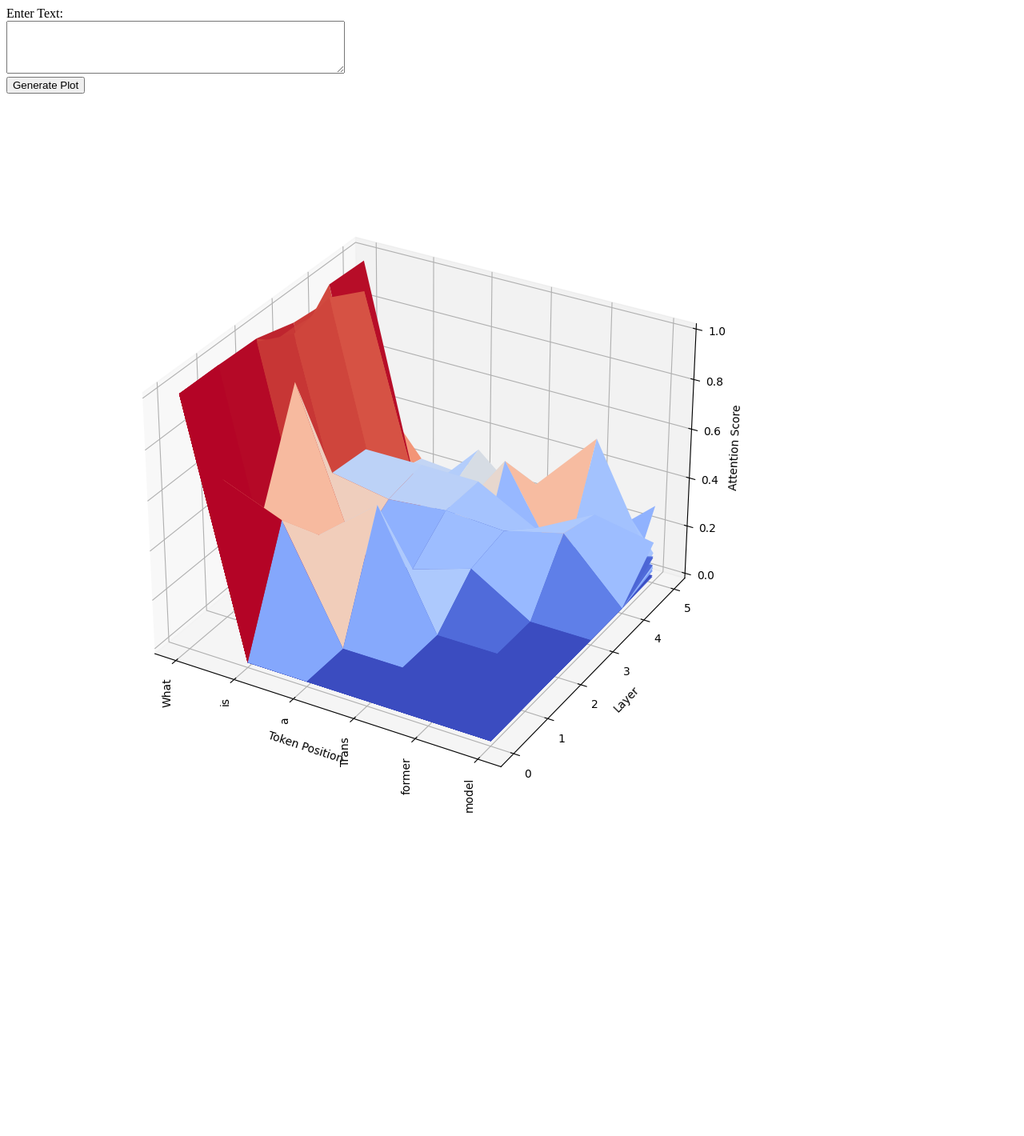
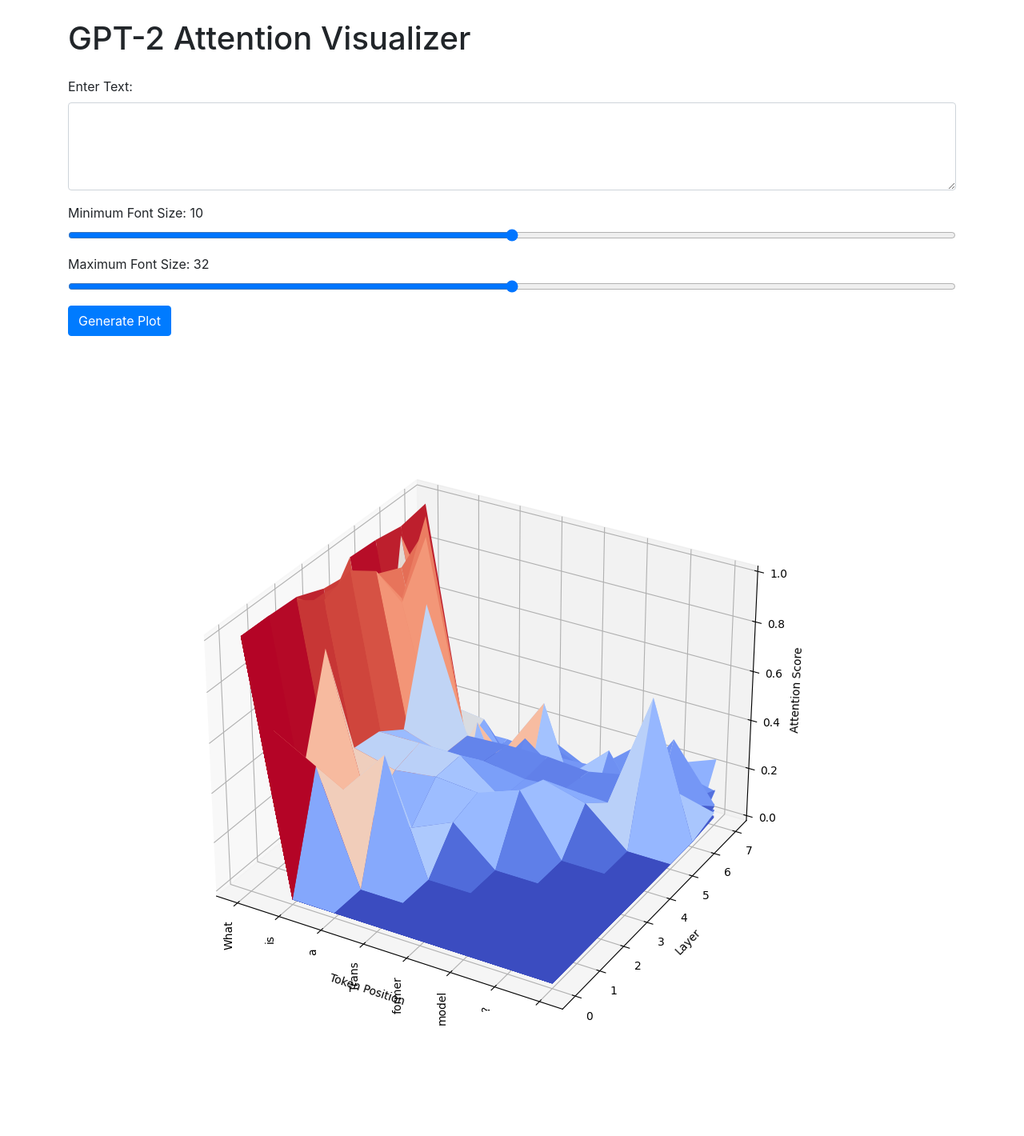
Before and after one commit to yU-kiki/attention_visualization, a Flask app: page / in a window 1280 px wide. Shown: the whole page at 80% size. Before the commit the page ends 1016 px from the top, so only its background shows below. Run offline with Flask 3, Linux system fonts and the light colour scheme; some libraries are stand-ins or nearby versions.

Commit message:
表示をリッチにする

```diff
--- a/app.py
+++ b/app.py
@@ -52,7 +52,7 @@
 
     generation_model = GPT2LMHeadModel.from_pretrained('gpt2')
     generated_output = generation_model.generate(
-        inputs, max_length=150, do_sample=True)
+        inputs, max_length=50, do_sample=True)
     generated_text = tokenizer.decode(
         generated_output[0], skip_special_tokens=True)
 
--- a/templates/index.html
+++ b/templates/index.html
@@ -2,21 +2,42 @@
 <html>
   <head>
     <title>Attention Plot</title>
+    <!-- Add Bootstrap for styling. You may also add custom CSS. -->
+    <link rel="stylesheet" href="https://maxcdn.bootstrapcdn.com/bootstrap/4.0.0/css/bootstrap.min.css">
   </head>
-  <body>
+  <body class="container">
+    <h1 class="my-4">GPT-2 Attention Visualizer</h1>
     <form action="/generate_plot" method="post">
-      <label for="text">Enter Text:</label>
-      <br />
-      <textarea id="text" name="text" rows="4" cols="50" required></textarea>
-      <br />
-      <input type="submit" value="Generate Plot">
+      <div class="form-group">
+        <label for="text">Enter Text:</label>
+        <textarea id="text" name="text" class="form-control" rows="4" required></textarea>
+      </div>
+      <div class="form-group">
+        <label for="min_font_size">Minimum Font Size: <span id="min_font_value">10</span></label>
+        <input type="range" id="min_font_size" name="min_font_size" min="10" max="32" class="form-control-range"
+          onchange="updateMinFontSizeValue(this.value);">
+      </div>
+      <div class="form-group">
+        <label for="max_font_size">Maximum Font Size: <span id="max_font_value">32</span></label>
+        <input type="range" id="max_font_size" name="max_font_size" min="10" max="32" class="form-control-range"
+          onchange="updateMaxFontSizeValue(this.value);">
+      </div>
+      <input type="submit" value="Generate Plot" class="btn btn-primary">
     </form>
     <div id="attention_text"> {% if attention_text %} <h2>Attention Based Text</h2>
       <p>{{ attention_text|safe }}</p> {% endif %}
     </div>
-    <img src="{{ url_for('static', filename='images/plot.png') }}" alt="Attention Plot">
+    <img src="{{ url_for('static', filename='images/plot.png') }}" alt="Attention Plot" class="img-fluid">
     <div id="generated_text"> {% if generated_text %} <h2>Generated Text</h2>
       <p>{{ generated_text }}</p> {% endif %}
     </div>
+    <script>
+      function updateMinFontSizeValue(val) {
+        document.getElementById('min_font_value').textContent = val;
+      }
+      function updateMaxFontSizeValue(val) {
+        document.getElementById('max_font_value').textContent = val;
+      }
+    </script>
   </body>
 </html>
```
Also changed, not shown: static/images/plot.png.
